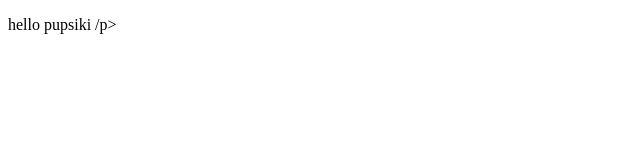
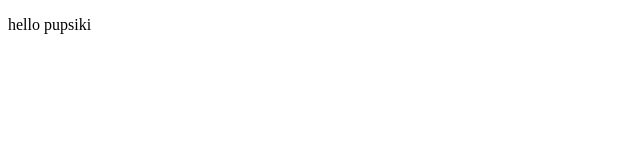
Before and after one commit to kurybiby/test, a plain HTML site: page index.html in a window 1280 px wide. Shown: the full height of the page, 0-640 px from the left. Drawn offline with Linux system fonts and the light colour scheme.

Commit message:
third new commit

```diff
--- a/index.html
+++ b/index.html
@@ -6,6 +6,6 @@
     <title>Document</title>
 </head>
 <body>
-    <p> hello pupsiki /p>
+    <p> hello pupsiki </p>
 </body>
 </html>
```
